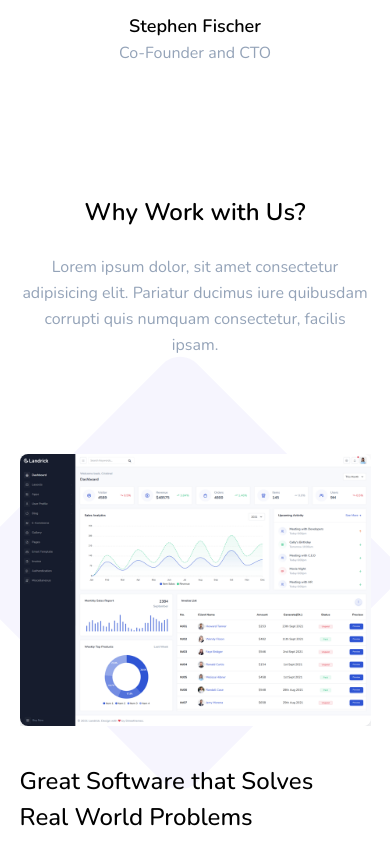
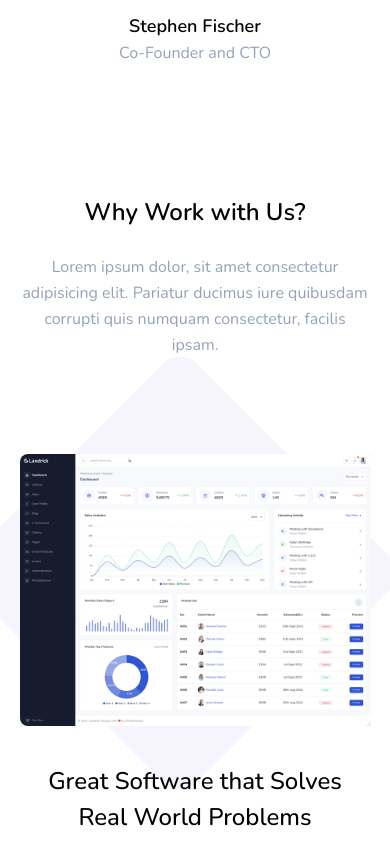
Before and after one commit to imcharliesparks/SFS-Website, a Next.js app: page / in a window 390 px wide. Shown: the part 4360-5204 px from the top of the page. Built offline with nearby package versions, Linux system fonts and the light colour scheme; some icons are missing.

Commit message:
Charlie | Minor styling changes

```diff
--- a/components/UI/WhyUs.tsx
+++ b/components/UI/WhyUs.tsx
@@ -8,7 +8,7 @@ import { ic_check_circle_outline } from 'react-icons-kit/md/ic_check_circle_outl
 // TODO: Style the H4s here
 const WhyUs = () => {
 	return (
-		<section className="md:py-24 py-16 overflow-x-hidden">
+		<section className="md:py-24 py-16 overflow-x-hidden xs:text-center md:text-left">
 			<div className="container">
 				<div className="grid grid-cols-1 pb-8 text-center wow animate__animated animate__fadeInUp" data-wow-delay=".1s">
 					<h3 className="mb-6 md:text-3xl text-2xl md:leading-normal leading-normal font-semibold">Why Work with Us?</h3>
```
